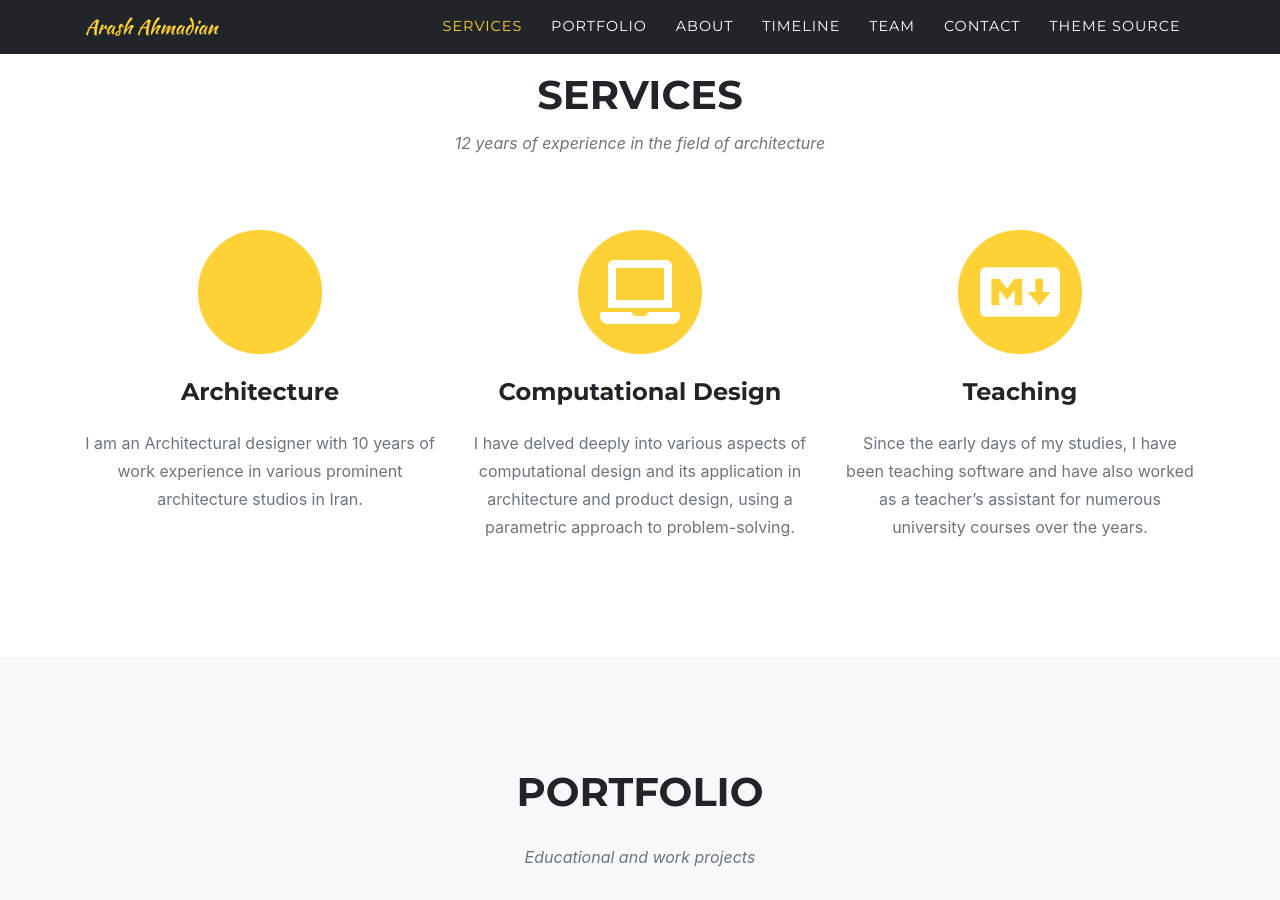
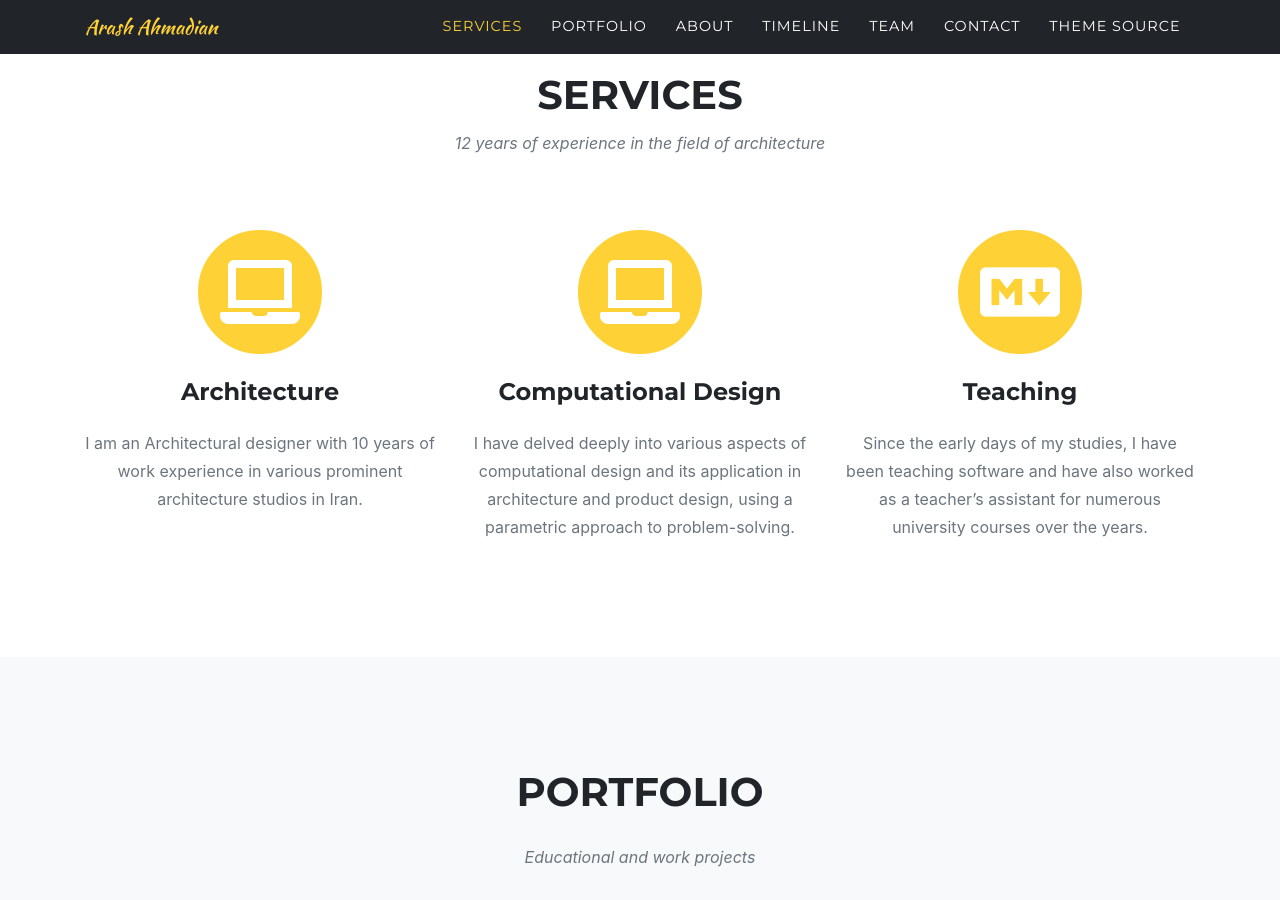
Before and after one commit to Arashamdn/arashamdn.github.io, a Jekyll site: the page built from index.md, in a window 1280 px wide and 900 px high, scrolled down 874 px. Built offline with Jekyll 4.4.1, drawn with Linux system fonts in a browser that asks for light colours; some web fonts are replaced.

Commit message:
Update sitetext.yml

```diff
--- a/_data/sitetext.yml
+++ b/_data/sitetext.yml
@@ -23,7 +23,7 @@
     list:
       - title: "Architecture"
         desc: "I am an Architectural designer with 10 years of work experience in various prominent architecture studios in Iran."
-        icon: fas fa-house #find more at https://fontawesome.com/icons
+        icon: fas fa-laptop #find more at https://fontawesome.com/icons
       - title: "Computational Design"
         desc: "I have delved deeply into various aspects of computational design and its application in architecture and product design, using a parametric approach to problem-solving."
         icon: fas fa-laptop
```
